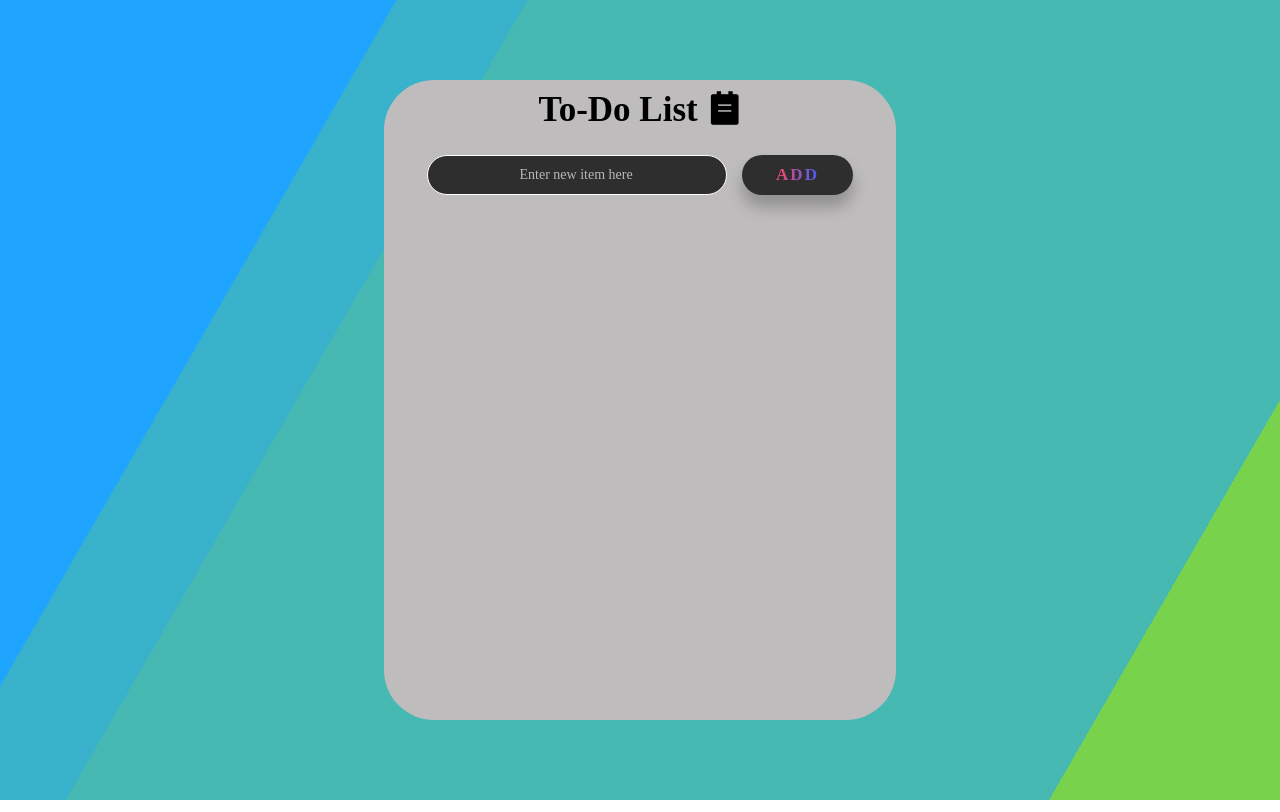
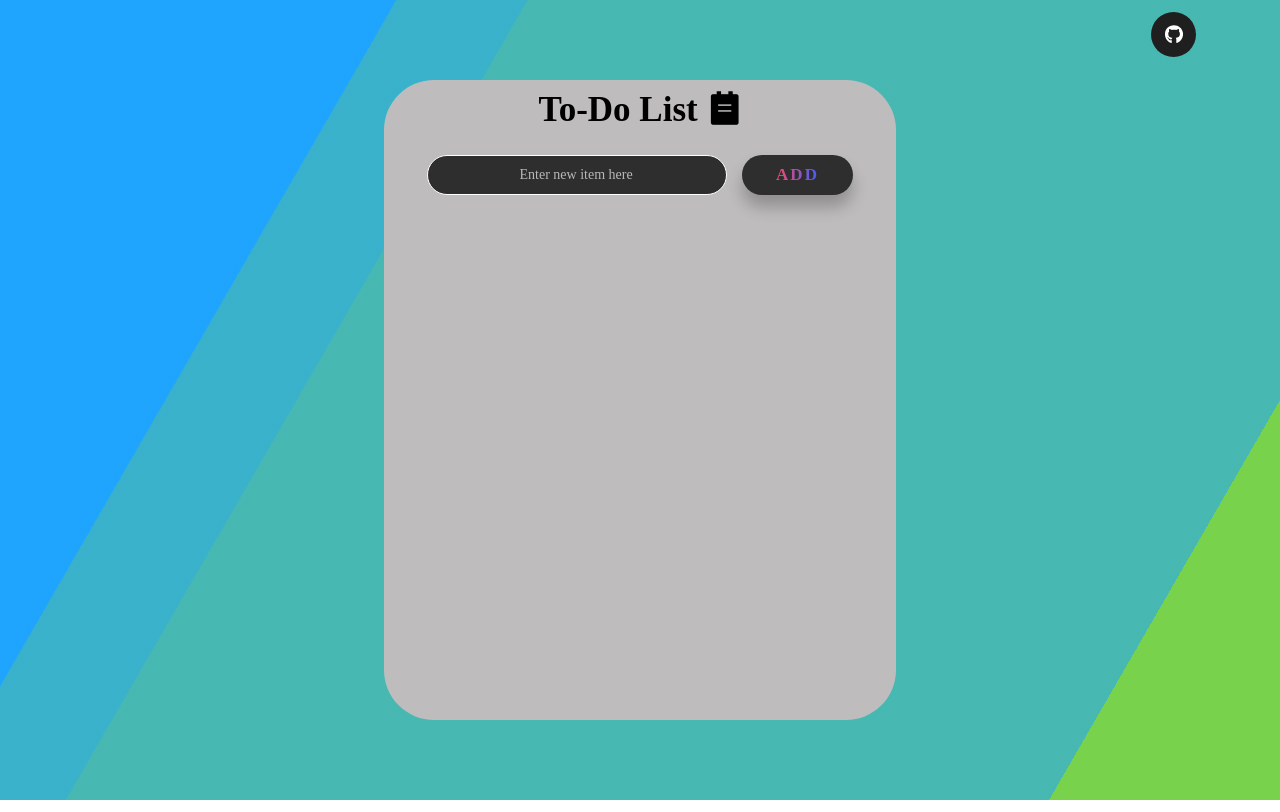
Before and after one commit to amitverma147/Todo-App, a plain HTML site: page index.html in a window 1280 px wide. Drawn offline with nearby package versions, Linux system fonts and the light colour scheme.

Commit message:
github button added

```diff
--- a/index.html
+++ b/index.html
@@ -12,6 +12,14 @@
   </head>
   <body>
     <div id="main">
+      <button class="Btn" onclick="window.open('https://github.com/amitverma147', '_blank');" >
+        <svg class="svgIcon" viewBox="0 0 496 512" height="1.4em" xmlns="http://www.w3.org/2000/svg" >
+          <path
+            d="M165.9 397.4c0 2-2.3 3.6-5.2 3.6-3.3.3-5.6-1.3-5.6-3.6 0-2 2.3-3.6 5.2-3.6 3-.3 5.6 1.3 5.6 3.6zm-31.1-4.5c-.7 2 1.3 4.3 4.3 4.9 2.6 1 5.6 0 6.2-2s-1.3-4.3-4.3-5.2c-2.6-.7-5.5.3-6.2 2.3zm44.2-1.7c-2.9.7-4.9 2.6-4.6 4.9.3 2 2.9 3.3 5.9 2.6 2.9-.7 4.9-2.6 4.6-4.6-.3-1.9-3-3.2-5.9-2.9zM244.8 8C106.1 8 0 113.3 0 252c0 110.9 69.8 205.8 169.5 239.2 12.8 2.3 17.3-5.6 17.3-12.1 0-6.2-.3-40.4-.3-61.4 0 0-70 15-84.7-29.8 0 0-11.4-29.1-27.8-36.6 0 0-22.9-15.7 1.6-15.4 0 0 24.9 2 38.6 25.8 21.9 38.6 58.6 27.5 72.9 20.9 2.3-16 8.8-27.1 16-33.7-55.9-6.2-112.3-14.3-112.3-110.5 0-27.5 7.6-41.3 23.6-58.9-2.6-6.5-11.1-33.3 2.6-67.9 20.9-6.5 69 27 69 27 20-5.6 41.5-8.5 62.8-8.5s42.8 2.9 62.8 8.5c0 0 48.1-33.6 69-27 13.7 34.7 5.2 61.4 2.6 67.9 16 17.7 25.8 31.5 25.8 58.9 0 96.5-58.9 104.2-114.8 110.5 9.2 7.9 17 22.9 17 46.4 0 33.7-.3 75.4-.3 83.6 0 6.5 4.6 14.4 17.3 12.1C428.2 457.8 496 362.9 496 252 496 113.3 383.5 8 244.8 8zM97.2 352.9c-1.3 1-1 3.3.7 5.2 1.6 1.6 3.9 2.3 5.2 1 1.3-1 1-3.3-.7-5.2-1.6-1.6-3.9-2.3-5.2-1zm-10.8-8.1c-.7 1.3.3 2.9 2.3 3.9 1.6 1 3.6.7 4.3-.7.7-1.3-.3-2.9-2.3-3.9-2-.6-3.6-.3-4.3.7zm32.4 35.6c-1.6 1.3-1 4.3 1.3 6.2 2.3 2.3 5.2 2.6 6.5 1 1.3-1.3.7-4.3-1.3-6.2-2.2-2.3-5.2-2.6-6.5-1zm-11.4-14.7c-1.6 1-1.6 3.6 0 5.9 1.6 2.3 4.3 3.3 5.6 2.3 1.6-1.3 1.6-3.9 0-6.2-1.4-2.3-4-3.3-5.6-2z"
+          ></path>
+        </svg>
+        <span class="text">Github</span>
+      </button>
       <div class="bg"></div>
       <div class="bg bg2"></div>
       <div class="bg bg3"></div>
--- a/style.css
+++ b/style.css
@@ -57,6 +57,54 @@ h1 {
     height: 100%;
     background-image: linear-gradient(125deg,hsl(240deg 100% 20%) 0%,hsl(289deg 100% 21%) 25%,hsl(315deg 100% 27%) 41%,hsl(329deg 100% 36%) 54%,hsl(337deg 100% 43%) 65%,hsl(357deg 91% 59%) 75%,hsl(17deg 100% 59%) 83%,hsl(34deg 100% 53%) 90%,hsl(45deg 100% 50%) 96%,hsl(55deg 100% 50%) 100%);
 } */
+.Btn {
+  margin: 12px;
+  border: none;
+  border-radius: 50%;
+  width: 45px;
+  height: 45px;
+  display: flex;
+  align-items: center;
+  justify-content:center;
+  cursor: pointer;
+  position: relative;
+  background-color: rgb(31, 31, 31);
+  overflow: hidden;
+  left:89%;
+}
+
+.svgIcon {
+  transition-duration: 0.3s;
+}
+
+.svgIcon path {
+  fill: white;
+}
+
+.text {
+  position: absolute;
+  color: rgb(255, 255, 255);
+  width: 120px;
+  font-weight: 600;
+  opacity: 0;
+  transition-duration: 0.4s;
+}
+
+.Btn:hover {
+  width: 110px;
+  transition-duration: 0.4s;
+  border-radius: 30px;
+}
+
+.Btn:hover .text {
+  opacity: 1;
+  transition-duration: 0.4s;
+}
+
+.Btn:hover .svgIcon {
+  opacity: 0;
+  transition-duration: 0.3s;
+}
 #todoapp {
   position: absolute;
   top: 50%;
```
